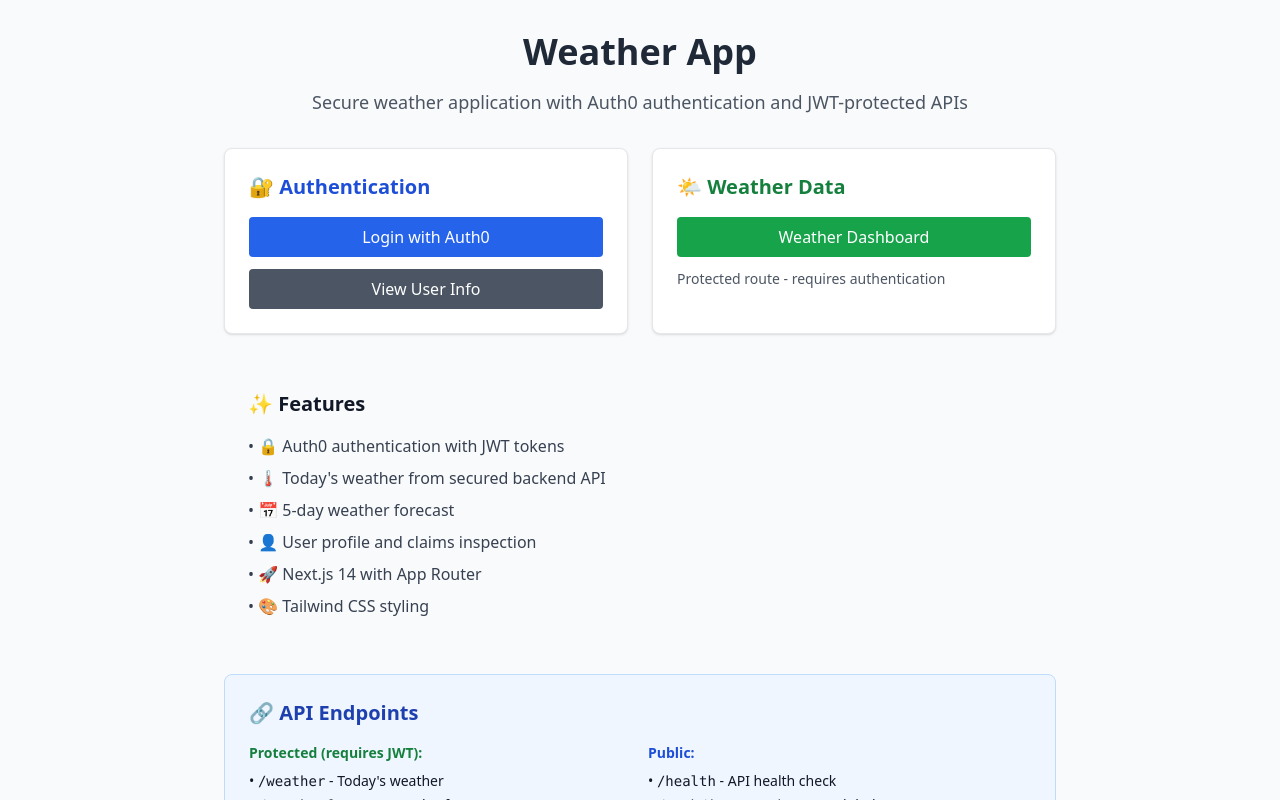
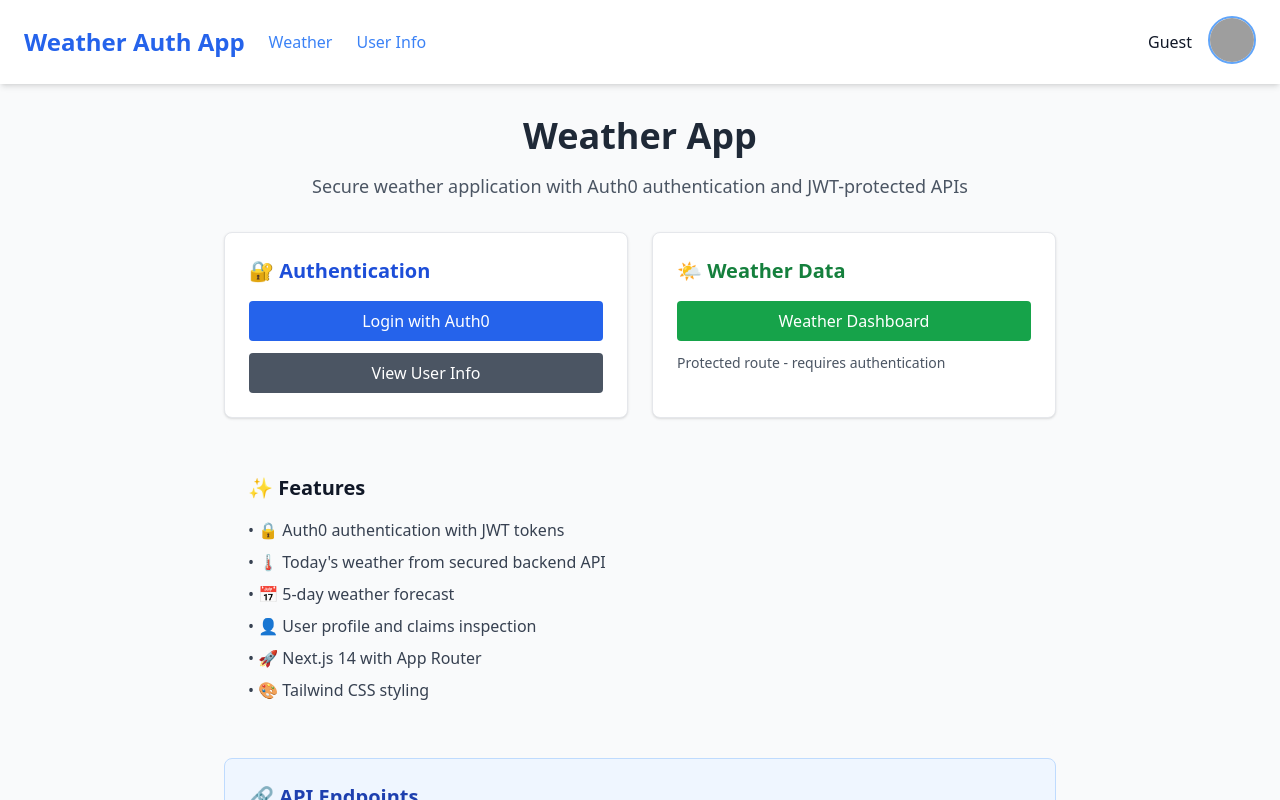
Before and after one commit to tito-datta/auth-example, a Next.js app in the folder frontend/: page / in a window 1280 px wide. Shown: the top 800 px of the page. Built offline with nearby package versions, Linux system fonts and the light colour scheme; no server answers; grey boxes are pictures that could not be loaded.

Commit message:
feat: implement layout with header and footer, update user and weather pages for improved structure

```diff
--- a/frontend/app/layout.tsx
+++ b/frontend/app/layout.tsx
@@ -1,17 +1,28 @@
+
 import './globals.css';
 import { UserProvider } from '@auth0/nextjs-auth0/client';
 import React from 'react';
+import dynamic from 'next/dynamic';
 
 export const metadata = {
   title: 'Weather App',
   description: 'Authenticated weather app'
 };
 
+
+// Dynamically import the client layout wrapper
+const LayoutWithHeaderFooter = dynamic(
+  () => import('../components/LayoutWithHeaderFooter'),
+  { ssr: false }
+);
+
 export default function RootLayout({ children }: { children: React.ReactNode }) {
   return (
     <html lang="en">
       <body className="min-h-screen bg-gray-50 text-gray-900">
-        <UserProvider>{children}</UserProvider>
+        <UserProvider>
+          <LayoutWithHeaderFooter>{children}</LayoutWithHeaderFooter>
+        </UserProvider>
       </body>
     </html>
   );
--- a/frontend/app/page.tsx
+++ b/frontend/app/page.tsx
@@ -1,5 +1,4 @@
-import Link from 'next/link';
-
+// Navigation links moved to header
 export default function HomePage() {
   return (
     <main className="p-8 max-w-4xl mx-auto space-y-8">
@@ -15,18 +14,18 @@ export default function HomePage() {
         <div className="bg-white p-6 rounded-lg shadow border">
           <h2 className="text-xl font-semibold mb-4 text-blue-700">🔐 Authentication</h2>
           <div className="space-y-3">
-            <Link
+            <a
               className="block w-full bg-blue-600 text-white text-center py-2 px-4 rounded hover:bg-blue-700 transition-colors"
               href="/api/auth/login"
             >
               Login with Auth0
-            </Link>
-            <Link
+            </a>
+            <a
               className="block w-full bg-gray-600 text-white text-center py-2 px-4 rounded hover:bg-gray-700 transition-colors"
               href="/user"
             >
               View User Info
-            </Link>
+            </a>
           </div>
         </div>
 
@@ -34,12 +33,12 @@ export default function HomePage() {
         <div className="bg-white p-6 rounded-lg shadow border">
           <h2 className="text-xl font-semibold mb-4 text-green-700">🌤️ Weather Data</h2>
           <div className="space-y-3">
-            <Link
+            <a
               className="block w-full bg-green-600 text-white text-center py-2 px-4 rounded hover:bg-green-700 transition-colors"
               href="/weather"
             >
               Weather Dashboard
-            </Link>
+            </a>
             <p className="text-sm text-gray-600">
               Protected route - requires authentication
             </p>
--- a/frontend/app/user/page.tsx
+++ b/frontend/app/user/page.tsx
@@ -76,13 +76,8 @@ export default function UserPage() {
 
   return (
     <main className="p-8 max-w-4xl mx-auto space-y-8">
-      <div className="flex justify-between items-center">
+      <div className="mb-8">
         <h1 className="text-3xl font-bold">User Information</h1>
-        <div className="space-x-4">
-          <Link className="text-blue-600 hover:underline" href="/">Home</Link>
-          <Link className="text-blue-600 hover:underline" href="/weather">Weather</Link>
-          <Link className="text-red-600 hover:underline" href="/api/auth/logout">Logout</Link>
-        </div>
       </div>
 
       <div className="grid grid-cols-1 lg:grid-cols-2 gap-8">
--- a/frontend/app/weather/page.tsx
+++ b/frontend/app/weather/page.tsx
@@ -41,25 +41,9 @@ export default function WeatherPage() {
 
   return (
     <main className="p-8 max-w-6xl mx-auto space-y-8">
-      <div className="flex justify-between items-center">
-        <div>
-          <h1 className="text-3xl font-bold text-gray-800">Weather Dashboard</h1>
-          <p className="text-gray-600 mt-1">Welcome back, {user.name}!</p>
-        </div>
-        <div className="space-x-4">
-          <Link
-            className="text-blue-600 hover:text-blue-800 underline"
-            href="/"
-          >
-            Home
-          </Link>
-          <Link
-            className="text-red-600 hover:text-red-800 underline"
-            href="/api/auth/logout"
-          >
-            Logout
-          </Link>
-        </div>
+      <div className="mb-8">
+        <h1 className="text-3xl font-bold text-gray-800">Weather Dashboard</h1>
+        <p className="text-gray-600 mt-1">Welcome back, {user.name}!</p>
       </div>
 
       <div className="grid grid-cols-1 lg:grid-cols-2 gap-8">
--- /dev/null
+++ b/frontend/components/Footer.tsx
@@ -0,0 +1,8 @@
+export default function Footer() {
+  return (
+    <footer className="w-full py-4 text-center text-gray-400 border-t mt-8">
+      {/* Footer placeholder */}
+      <span>Footer Placeholder</span>
+    </footer>
+  );
+}
--- /dev/null
+++ b/frontend/components/Header.tsx
@@ -0,0 +1,87 @@
+"use client";
+import Link from "next/link";
+import { useRouter } from "next/navigation";
+import { useRef, useState, useEffect } from "react";
+
+interface User {
+  name: string;
+  email: string;
+  profilePicture: string;
+}
+
+interface HeaderProps {
+  user: User;
+}
+
+export default function Header({ user }: HeaderProps) {
+  const router = useRouter();
+  const [dropdownOpen, setDropdownOpen] = useState(false);
+  const dropdownRef = useRef<HTMLDivElement>(null);
+
+  // Close dropdown on outside click or escape
+  useEffect(() => {
+    function handleClick(e: MouseEvent) {
+      if (dropdownRef.current && !dropdownRef.current.contains(e.target as Node)) {
+        setDropdownOpen(false);
+      }
+    }
+    function handleEscape(e: KeyboardEvent) {
+      if (e.key === "Escape") setDropdownOpen(false);
+    }
+    if (dropdownOpen) {
+      document.addEventListener("mousedown", handleClick);
+      document.addEventListener("keydown", handleEscape);
+    }
+    return () => {
+      document.removeEventListener("mousedown", handleClick);
+      document.removeEventListener("keydown", handleEscape);
+    };
+  }, [dropdownOpen]);
+
+  return (
+    <header className="flex items-center justify-between px-6 py-4 bg-white shadow-md">
+      <div className="flex items-center gap-6">
+        <Link href="/" className="text-2xl font-bold text-blue-600 hover:underline">Weather Auth App</Link>
+        <Link href="/weather" className="text-blue-500 hover:underline">Weather</Link>
+        <Link href="/user" className="text-blue-500 hover:underline">User Info</Link>
+      </div>
+      <div className="flex items-center gap-4">
+        <div className="flex flex-col text-right">
+          <span className="font-medium">{user.name}</span>
+          <span className="text-xs text-gray-500">{user.email}</span>
+        </div>
+        <div className="relative" ref={dropdownRef}>
+          <button
+            className="rounded-full overflow-hidden border-2 border-blue-400 hover:border-blue-600 transition-all w-12 h-12 focus:outline-none"
+            onClick={() => setDropdownOpen((v) => !v)}
+            aria-label="Open user menu"
+          >
+            <img
+              src={user.profilePicture}
+              alt="Profile"
+              className="w-full h-full object-cover"
+            />
+          </button>
+          {dropdownOpen && (
+            <div className="absolute right-0 mt-2 w-44 bg-white border border-gray-200 rounded shadow-lg z-50 animate-fade-in">
+              <Link
+                href="/user"
+                className="block px-4 py-2 text-gray-700 hover:bg-gray-100"
+                onClick={() => setDropdownOpen(false)}
+              >
+                User Info
+              </Link>
+              <Link
+                href="/api/auth/logout?federated"
+                className="block px-4 py-2 text-red-600 hover:bg-gray-100"
+                onClick={() => setDropdownOpen(false)}
+              >
+                Logout
+              </Link>
+            </div>
+          )}
+        </div>
+      </div>
+    </header>
+  );
+}
--- /dev/null
+++ b/frontend/components/LayoutWithHeaderFooter.tsx
@@ -0,0 +1,27 @@
+"use client";
+import { useUser } from '@auth0/nextjs-auth0/client';
+import Header from './Header';
+import Footer from './Footer';
+import React from 'react';
+
+export default function LayoutWithHeaderFooter({ children }: { children: React.ReactNode }) {
+  const { user } = useUser();
+  const headerUser = user
+    ? {
+        name: user.name || 'User',
+        email: user.email || '',
+        profilePicture: user.picture || '/default-profile.png',
+      }
+    : {
+        name: 'Guest',
+        email: '',
+        profilePicture: '/default-profile.png',
+      };
+  return (
+    <>
+      <Header user={headerUser} />
+      <div className="min-h-[80vh]">{children}</div>
+      <Footer />
+    </>
+  );
+}
```
